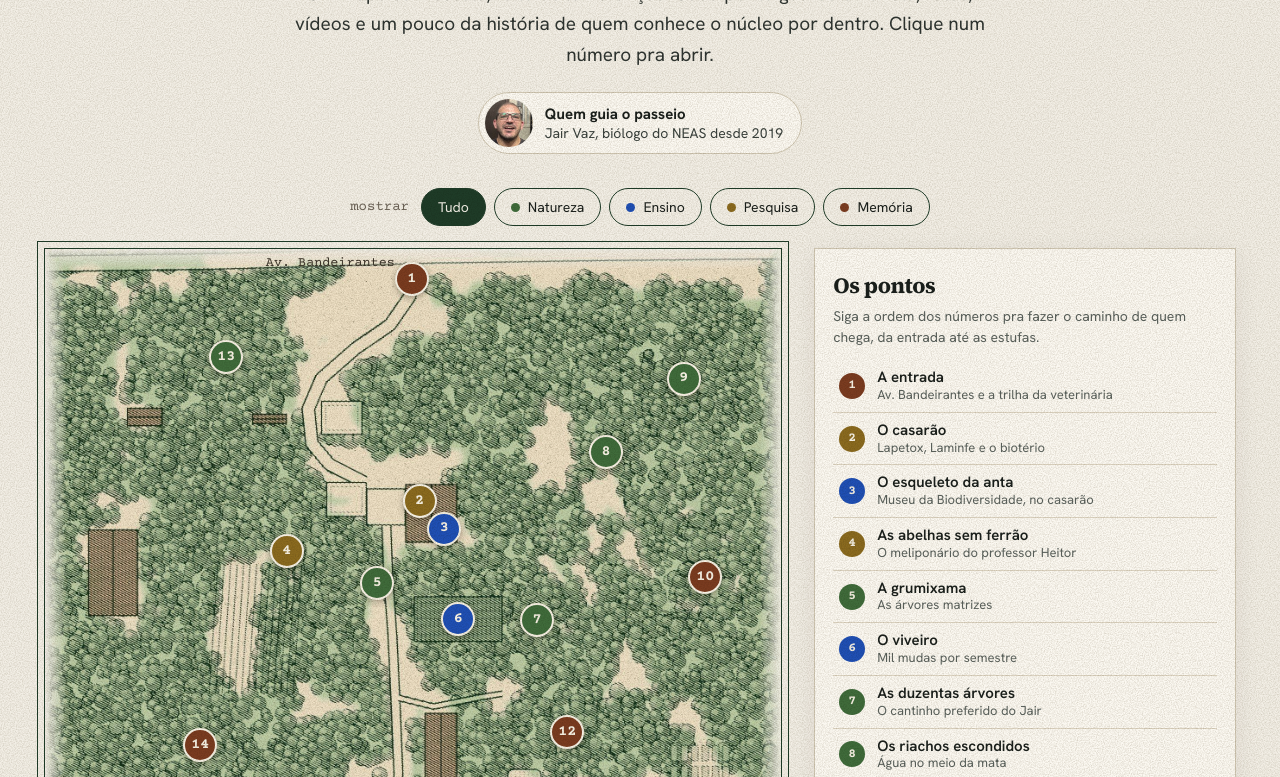
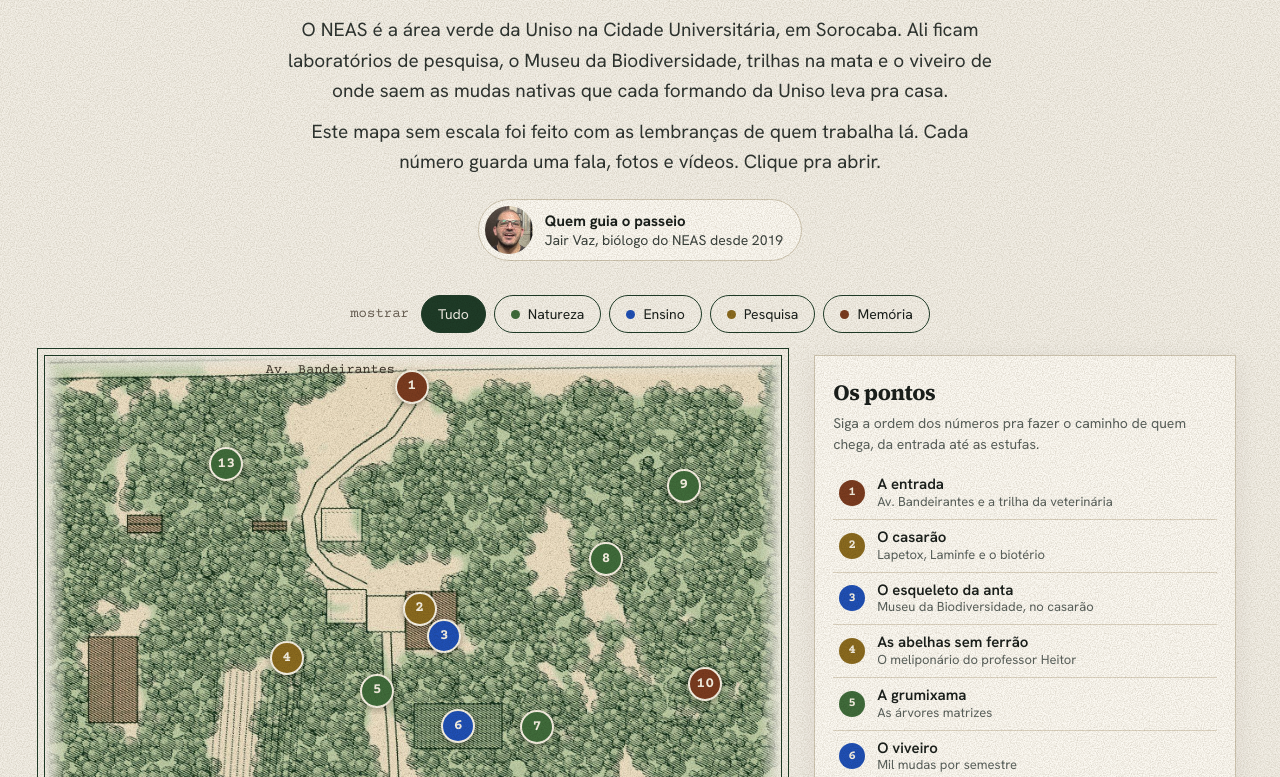
Before and after one commit to sophiahbert74-dev/neas-site, a plain HTML site: page index.html in a window 1280 px wide. Shown: the part 149-926 px from the top of the page. Drawn offline with nearby package versions, Linux system fonts and the light colour scheme.

Commit message:
Topo do mapa com a sigla e uma explicação do NEAS
Co-Authored-By: Claude Opus 5.5 <noreply@anthropic.com>
Claude-Session: https://claude.ai/code/session_01FK9BygzKEyuUkvMJuLRd8V

```diff
--- a/index.html
+++ b/index.html
@@ -19,7 +19,8 @@ h1,h2,h3{font-family:'Source Serif 4',Georgia,serif;font-weight:700;letter-spaci
 button{font:inherit;color:inherit}
 .topo{padding:48px 24px 8px;text-align:center}
 .topo h1{font-size:clamp(34px,4.6vw,58px);line-height:1.04}
-.topo p{margin:14px auto 0;max-width:720px;font-size:19px;line-height:1.6;color:#2E3430}
+.topo .sigla{margin:10px auto 18px;font-size:14px;letter-spacing:.08em;text-transform:uppercase;color:#6B6256;max-width:none}
+.topo p{margin:10px auto 0;max-width:720px;font-size:19px;line-height:1.6;color:#2E3430}
 .filtros{display:flex;flex-wrap:wrap;align-items:center;justify-content:center;gap:8px;margin:26px 0 22px}
 .guia{display:inline-flex;align-items:center;gap:12px;margin:22px auto 0;padding:6px 18px 6px 6px;border:1px solid var(--linha);border-radius:40px;background:var(--papel2);text-align:left}
 .guia img{width:48px;height:48px;border-radius:50%;object-fit:cover;filter:sepia(.25)}
@@ -154,7 +155,9 @@ blockquote{margin:0 0 4px;font-family:'Source Serif 4',Georgia,serif;font-style:
 <div data-papel>
 <header class="topo">
 <h1>Mapa afetivo do <span role="img" aria-label="NEAS" style="display: inline-flex; align-items: flex-end; gap: 0.1em; vertical-align: -0.08em; white-space: nowrap"><svg viewBox="0 0 120 160" style="width: 0.78em; height: 1.04em" aria-hidden="true"><path d="M44.6 118 Q57 114 69.4 118 L82 142 Q86 151 76 151 H38 Q28 151 32 142 Z" fill="#1F4FB5"></path><path d="M53 80 V102 L32 142 Q28 151 38 151 H76 Q86 151 82 142 L61 102 V80" fill="none" stroke="#161616" stroke-width="6" stroke-linejoin="round"></path><path d="M49 80 H65" stroke="#161616" stroke-width="6" stroke-linecap="round"></path><path d="M57 80 C57 62 56 46 60 32" fill="none" stroke="#2E8B3E" stroke-width="5" stroke-linecap="round"></path><path d="M57.5 60 C45 62 31 56 24 43 C38 39 51 45 57.5 60 Z" fill="#2E8B3E"></path><path d="M60 33 C53 26 52 15 58 6 C65 14 66 25 60 33 Z" fill="#1E5E2B"></path><path d="M59.5 46 C68 41 78 36 96 33" fill="none" stroke="#D9A93A" stroke-width="5.5" stroke-linecap="round"></path></svg><span aria-hidden="true" style="font-family: 'Libre Caslon Text', serif; font-weight: 400; line-height: 0.74; letter-spacing: 0.04em">NEAS</span></span></h1>
-<p>Um mapa sem escala, feito de lembranças. Cada ponto guarda uma fala, fotos, vídeos e um pouco da história de quem conhece o núcleo por dentro. Clique num número pra abrir.</p>
+<p class="sigla mono">Núcleo de Estudos Ambientais · Universidade de Sorocaba</p>
+<p>O NEAS é a área verde da Uniso na Cidade Universitária, em Sorocaba. Ali ficam laboratórios de pesquisa, o Museu da Biodiversidade, trilhas na mata e o viveiro de onde saem as mudas nativas que cada formando da Uniso leva pra casa.</p>
+<p>Este mapa sem escala foi feito com as lembranças de quem trabalha lá. Cada número guarda uma fala, fotos e vídeos. Clique pra abrir.</p>
 <div class="guia"><img src="jair.jpg" alt="Jair Vaz"><span><b>Quem guia o passeio</b>Jair Vaz, biólogo do NEAS desde 2019</span></div>
 </header>
 
```
